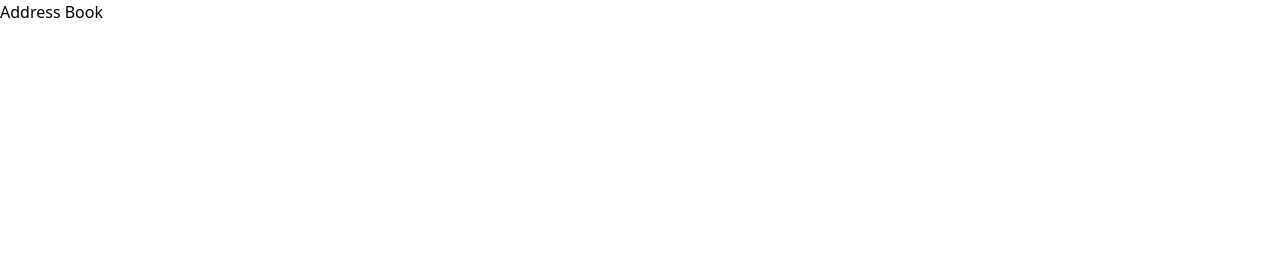
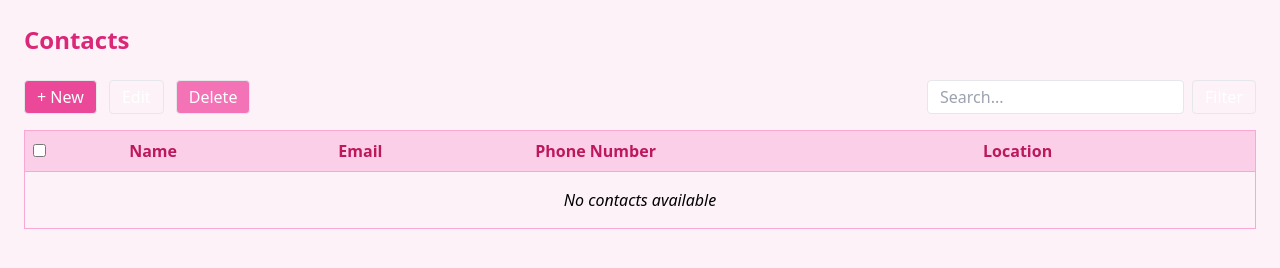
Before and after one commit to astrifasarii/addressbook, a plain HTML site: page index.html in a window 1280 px wide. Drawn offline with nearby package versions, Linux system fonts and the light colour scheme.

Commit message:
update index.html

```diff
--- /dev/null
+++ b/assets/script.js
@@ -0,0 +1,18 @@
+const contacts = [
+  {
+    id: 1,
+    Name: "Mochamad Irvan",
+    PhoneNumber: 62881080070700,
+    email: "mchmdirvan@example.com",
+    location: "Jakarta",
+  },
+  {
+    id: 2,
+    Name: "Waode Astrifa Sari",
+    PhoneNumber: 62881080080800,
+    email: "adhitya@example.com",
+    location: "Bandung",
+  },
+];
+
+console.log(contacts);
--- a/index.html
+++ b/index.html
@@ -4,9 +4,69 @@
     <meta charset="UTF-8" />
     <meta name="viewport" content="width=device-width, initial-scale=1.0" />
     <title>Address Book</title>
-    <script src="https://cdn.jsdelivr.net/npm/@tailwindcss/browser@4"></script>
+    <link
+      href="https://cdn.jsdelivr.net/npm/tailwindcss@2.2.19/dist/tailwind.min.css"
+      rel="stylesheet"
+    />
   </head>
-  <body>
-    <h1>Address Book</h1>
+
+  <body class="p-6 bg-pink-50">
+    <header class="mb-6">
+      <h1 class="text-2xl font-semibold text-pink-600">Contacts</h1>
+    </header>
+
+    <div class="flex justify-between items-center mb-4">
+      <div class="space-x-2">
+        <button
+          class="border px-3 py-1 rounded bg-pink-500 text-white hover:bg-pink-600"
+        >
+          + New
+        </button>
+        <button
+          class="border px-3 py-1 rounded bg-cyan-500 text-white hover:bg-cyan-600"
+        >
+          Edit
+        </button>
+        <button
+          class="border px-3 py-1 rounded bg-pink-400 text-white hover:bg-pink-500"
+        >
+          Delete
+        </button>
+      </div>
+      <div class="flex items-center space-x-2">
+        <input
+          type="text"
+          placeholder="Search..."
+          class="border px-3 py-1 rounded focus:ring-2 focus:ring-cyan-400"
+        />
+        <button
+          class="border px-3 py-1 rounded bg-cyan-500 text-white hover:bg-cyan-600"
+        >
+          Filter
+        </button>
+      </div>
+    </div>
+
+    <div class="overflow-x-auto">
+      <table class="min-w-full border border-pink-300">
+        <thead class="bg-pink-200">
+          <tr class="border-b border-pink-300">
+            <th class="p-2 text-left"><input type="checkbox" /></th>
+            <th class="p-2 text-left text-pink-700">Name</th>
+            <th class="p-2 text-left text-pink-700">Email</th>
+            <th class="p-2 text-left text-pink-700">Phone Number</th>
+            <th class="p-2 text-left text-pink-700">Location</th>
+          </tr>
+        </thead>
+        <tbody>
+          <tr>
+            <td colspan="7" class="p-4 text-center text-cyan-600 italic">
+              No contacts available
+            </td>
+          </tr>
+        </tbody>
+      </table>
+    </div>
+    <script src="assets/script.js"></script>
   </body>
 </html>
--- /dev/null
+++ b/tailwind.config.js
@@ -0,0 +1,8 @@
+/** @type {import('tailwindcss').Config} */
+module.exports = {
+  content: ["./**/*.{html,js}"],
+  theme: {
+    extend: {},
+  },
+  plugins: [],
+};
```
